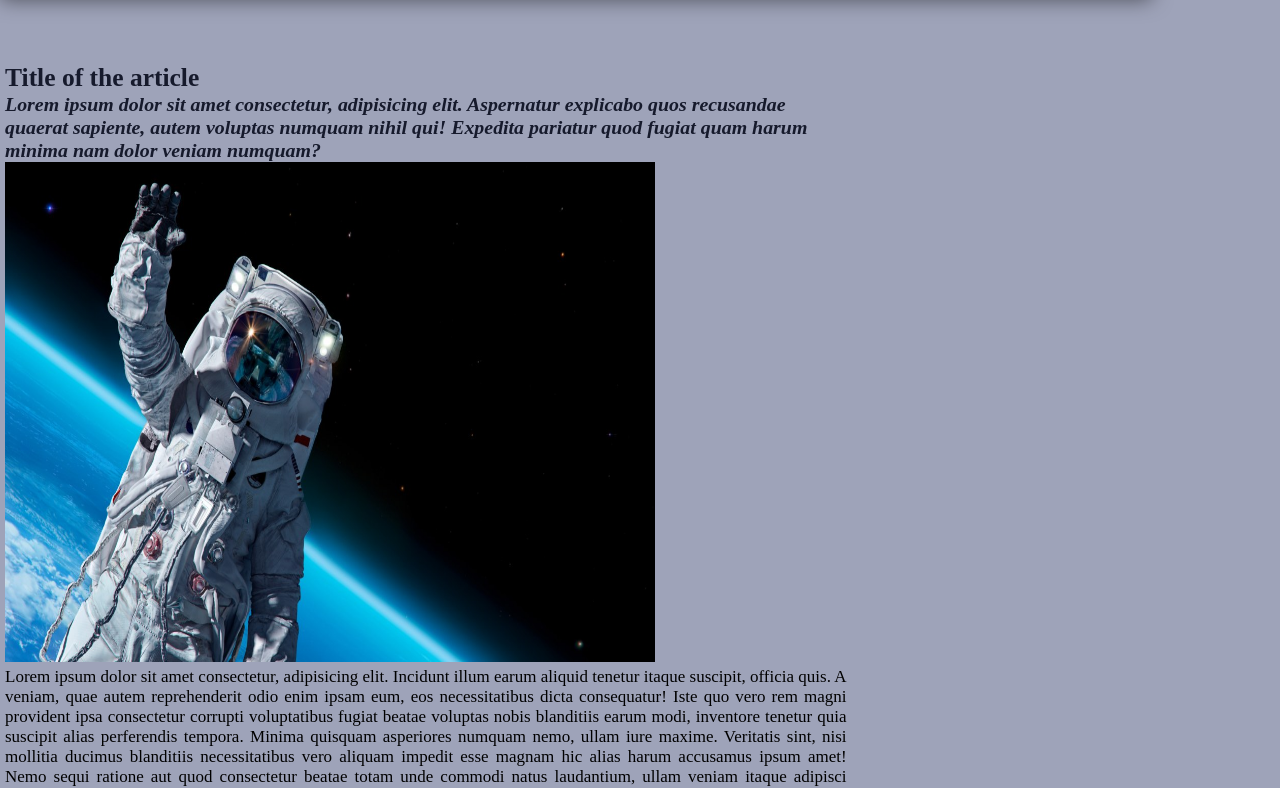
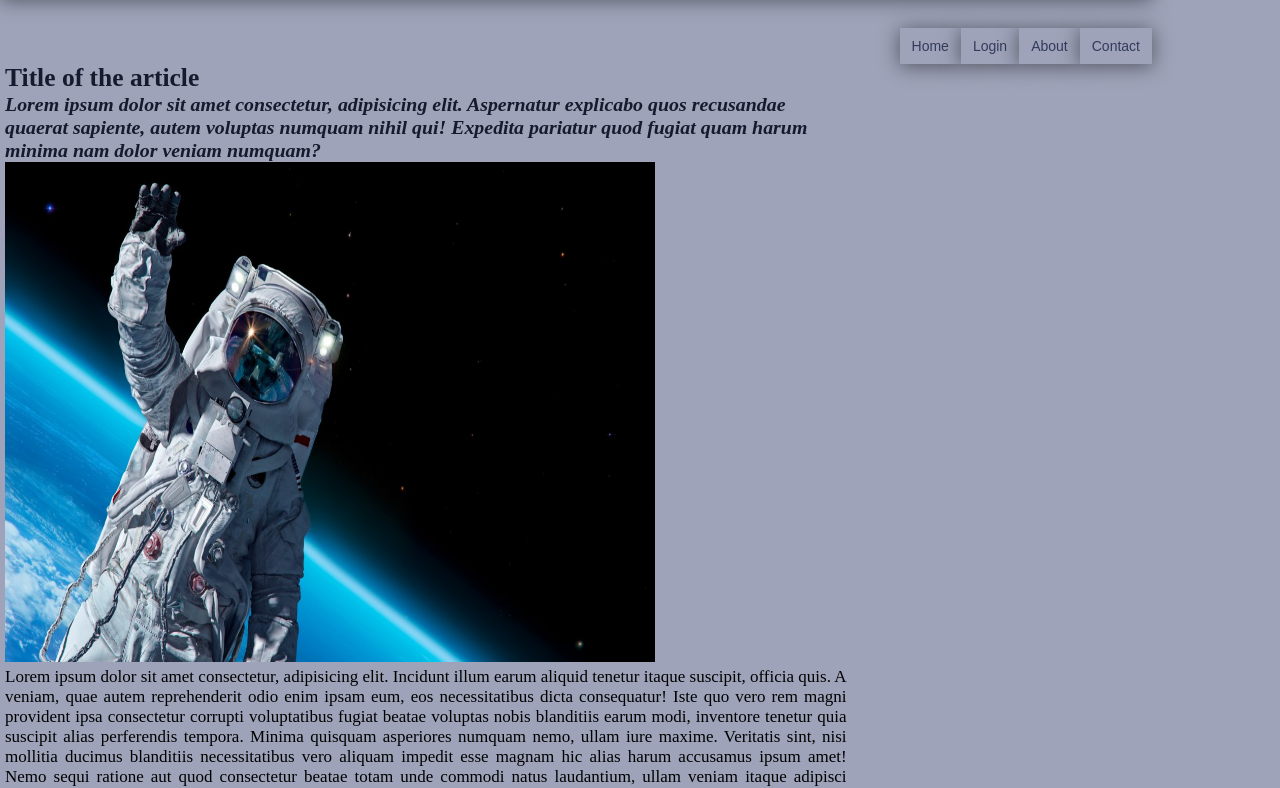
Before and after one commit to indatech/Simple-webpage, a plain HTML site: page index.html in a window 1280 px wide. Shown: the part 105-893 px from the top of the page. Drawn offline with Linux system fonts and the light colour scheme.

Commit message:
Se agrega barra de tareas con su respectivo estilo.

```diff
--- a/css/style.css
+++ b/css/style.css
@@ -33,6 +33,38 @@ body{
    width: 90%;
    min-height: 600px;
 
+}
+
+#barra {
+   margin:auto;
+   font-family:Arial, Helvetica, sans-serif;
+   padding: 30px 0px 0px 0px;
+   border-radius: 10px;
+   float: right;
+}
+
+ul, ol {
+   list-style:none;
+}
+
+.nav > li {
+   float:left;
+}
+
+.nav li a {
+   background-color:rgb(158, 163, 185);
+   color: rgb(51, 59, 92);;
+   font-size: 14px;
+   text-decoration:none;
+   padding:10px 12px;
+   display:block;
+   box-shadow: 0px 2px 20px rgb(0, 0, 0, 0.5);
+}
+
+.nav li a:hover {
+   background-color: rgb(120, 124, 143);
+   border-color: rgb(132, 134, 155) 1px solid;
+   border-radius: 10%;
 }
 
 .clear {
--- a/index.html
+++ b/index.html
@@ -16,7 +16,14 @@
           <h2>WELCOME TO THIS AMAZING WEBSITE!!</h2>
       </div>
 
-
+      <div id="barra">
+         <ul class="nav">
+            <li><a href="#">Home</a></li>
+            <li><a href="#">Login</a></li>
+            <li><a href="#">About</a></li>
+            <li><a href="#">Contact</a></li>
+         </ul>
+      </div>
 
       <section id="contenido">
           <article id="article">
```
